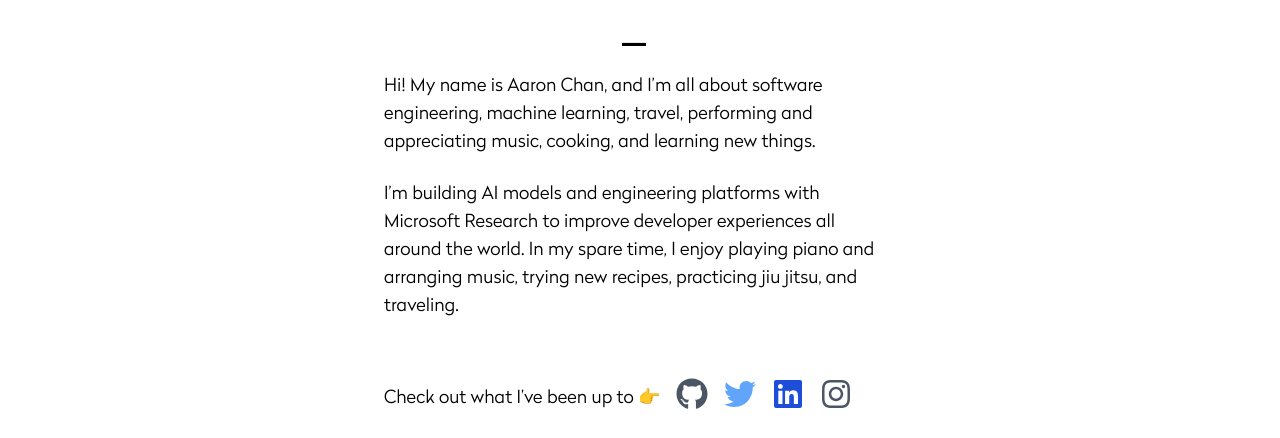
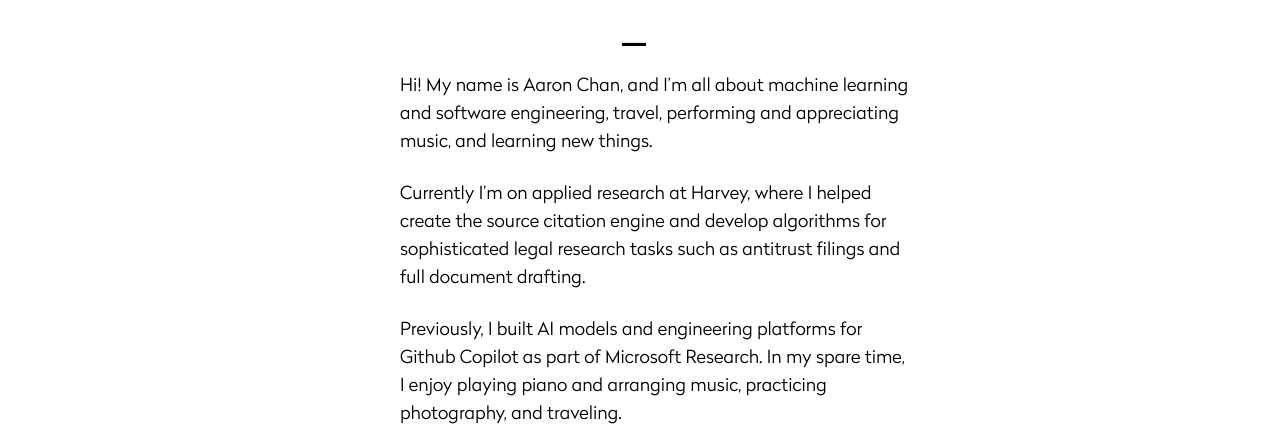
Before and after one commit to aayc/aaronchan.dev, a Next.js app: page / in a window 1280 px wide. Shown: the part 362-800 px from the top of the page. Built offline with nearby package versions, Linux system fonts and the light colour scheme; no server answers.

Commit message:
Update description

```diff
--- a/pages/index.tsx
+++ b/pages/index.tsx
@@ -1,19 +1,16 @@
 import Head from "next/head";
 import Image from "next/image";
 import NavBar from "../components/NavBar";
-import styles from "../styles/Home.module.css";
 import fs from "fs";
 import path from "path";
 import matter from "gray-matter";
-import { AnimatePresence, motion } from "framer-motion";
-import { useEffect, useState } from "react";
+import { motion } from "framer-motion";
+import { useState } from "react";
 import SocialIcon from "../components/SocialIcon";
 import Footer from "../components/Footer";
 import {
   AnimateUpReveal,
-  TransitioningText,
 } from "../components/animations/AnimationToolkit";
-import { useInterval } from "../components/Hooks";
 import Link from "next/link";
 import { PostMetadata } from "../components/PostTypes";
 
@@ -44,13 +41,13 @@
         {/*<link rel="icon" href="/favicon.ico" />*/}
       </Head>
 
-      <AnimateUpReveal>
+      <AnimateUpReveal duration={0.5}>
         <NavBar></NavBar>
       </AnimateUpReveal>
 
       <div className="mt-20">
         <div className="px-4 md:px-0">
-          <AnimateUpReveal>
+          <AnimateUpReveal duration={0.5}>
             <div className="flex justify-center">
               <Image
                 className="rounded-full"
@@ -64,30 +61,36 @@
           <div className="flex justify-center m-auto py-12">
             <div className="">
               <div className="flex justify-center">
-                <AnimateUpReveal delay={0.5}>
+                <AnimateUpReveal delay={0.2} duration={0.5}>
                   <hr className="w-6 h-1 mr-3 mb-6 bg-black text-black"></hr>
                 </AnimateUpReveal>
               </div>
-              <AnimateUpReveal delay={0.7}>
+              <div className="ml-8">
+                <AnimateUpReveal delay={0.2} duration={0.5}>
                   <p className="max-w-lg text-lg">
-                  Hi! My name is Aaron Chan, and I&rsquo;m all about software
-                  engineering, machine learning, travel, performing and
-                  appreciating music, cooking, and learning new things.
+                    Hi! My name is Aaron Chan, and I&rsquo;m all about machine learning
+                    and software engineering, travel, performing and
+                    appreciating music, and learning new things.
                   </p>
                   <br />
                   <p className="max-w-lg text-lg">
-                  I&rsquo;m building AI models and engineering platforms with
-                  Microsoft Research to improve developer experiences all around
-                  the world. In my spare time, I enjoy playing piano and
-                  arranging music, trying new recipes, practicing jiu jitsu, and
+                    Currently I&rsquo;m on applied research at Harvey, where I
+                    helped create the source citation engine and develop
+                    algorithms for sophisticated legal research tasks such as
+                    antitrust filings and full document drafting.
+                  </p>
+                  <br />
+                  <p className="max-w-lg text-lg">
+                    Previously, I built AI models and engineering platforms for Github
+                    Copilot as part of Microsoft Research. In my spare time, I enjoy
+                    playing piano and arranging music, practicing photography, and
                     traveling.
                   </p>
-                <AnimatePresence>
                   {showFunFacts && (
                     <motion.div
                       initial={{ opacity: 0 }}
                       animate={{ opacity: 1 }}
-                      transition={{ duration: 2 }}
+                      transition={{ duration: 0.5 }}
                       exit={{ opacity: 0 }}
                     >
                       <p className="max-w-lg text-lg mt-8">
@@ -111,11 +114,10 @@
                       </p>
                     </motion.div>
                   )}
-                </AnimatePresence>
                   <br />
                 </AnimateUpReveal>
                 <br />
-              <AnimateUpReveal delay={1}>
+                <AnimateUpReveal delay={1} duration={0.5}>
                   <div className="flex flex-col md:flex-row mt-3">
                     <p className="max-w-lg pr-2 mt-1 text-lg">
                       Check out what I&rsquo;ve been up to 👉
@@ -140,6 +142,7 @@
                     </div>
                   </div>
                 </AnimateUpReveal>
+              </div>
             </div>
           </div>
         </div>
```
Lines whose indentation alone changed are shown as unchanged.
